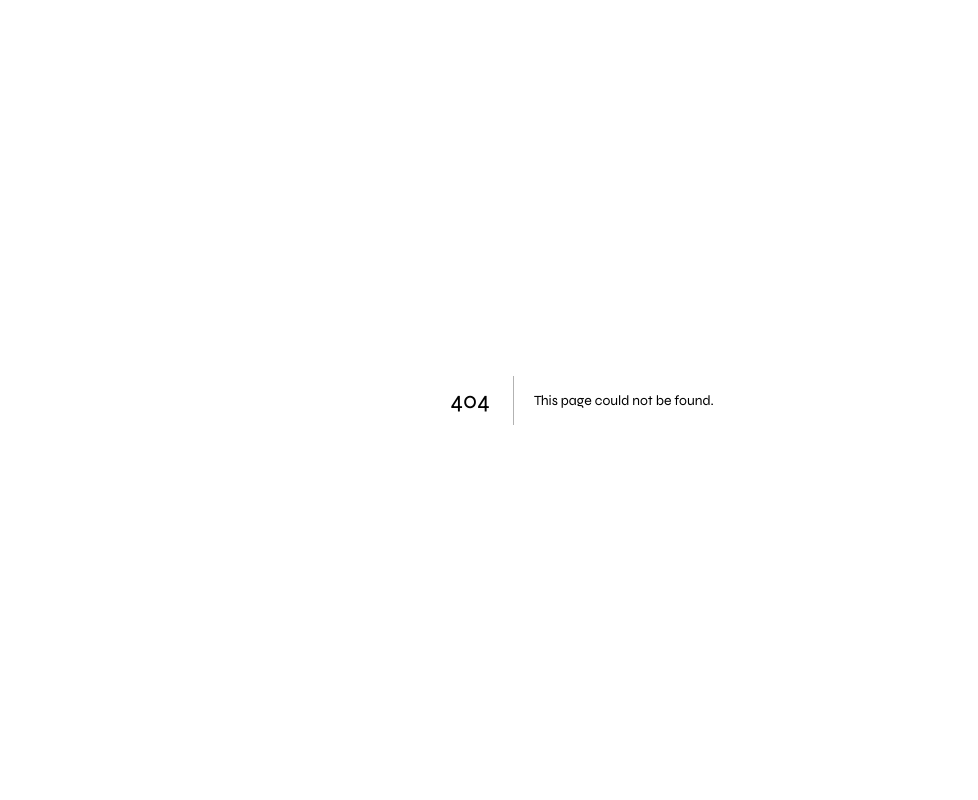
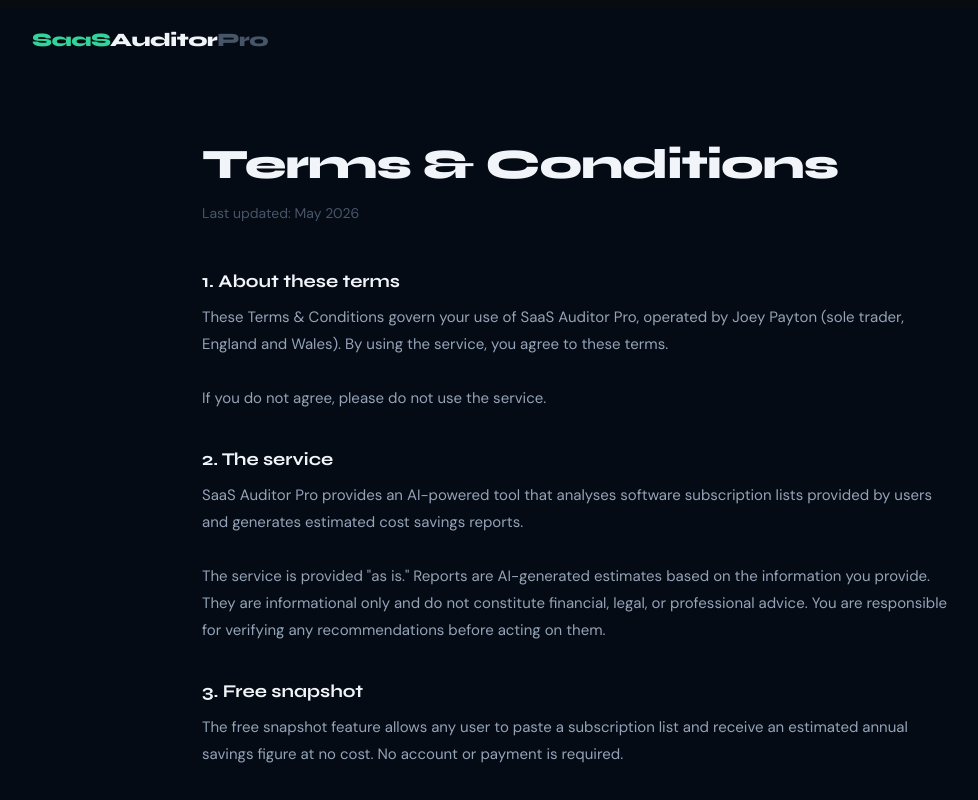
Before and after one commit to SaasAuditorPro/saas-auditor-pro, a Next.js app in the folder saas-auditor-pro/: page /privacy/saas-auditor-pro/app/terms in a window 1280 px wide. Before the commit this address had no page. Shown: the top 800 px of the page, without its empty margins (58-1036 px from the left). Built offline with nearby package versions, Linux system fonts and the light colour scheme.

Commit message:
Create page.tsx
T&C's

```diff
--- /dev/null
+++ b/saas-auditor-pro/app/privacy/saas-auditor-pro/app/terms/page.tsx
@@ -0,0 +1,45 @@
+import Link from "next/link";
+
+const s = {
+  bg: "#050b14", card: "#0c1525", border: "rgba(96,165,250,0.1)",
+  green: "#34d399", text: "#f1f5f9", sub: "#94a3b8", dim: "#475569",
+};
+
+export default function TermsPage() {
+  return (
+    <main style={{ minHeight: "100vh", background: s.bg, color: s.text }}>
+      <nav style={{ display: "flex", alignItems: "center", justifyContent: "space-between", padding: "20px 32px", maxWidth: "1100px", margin: "0 auto" }}>
+        <Link href="/" style={{ fontFamily: "Syne, sans-serif", fontWeight: 800, fontSize: "19px", textDecoration: "none", letterSpacing: "-0.5px" }}>
+          <span style={{ color: s.green }}>SaaS</span><span style={{ color: s.text }}>Auditor</span><span style={{ color: s.dim }}>Pro</span>
+        </Link>
+      </nav>
+      <div style={{ maxWidth: "760px", margin: "0 auto", padding: "40px 24px 80px" }}>
+        <h1 style={{ fontFamily: "Syne, sans-serif", fontWeight: 800, fontSize: "clamp(28px, 5vw, 42px)", color: s.text, letterSpacing: "-1px", marginBottom: "8px" }}>Terms & Conditions</h1>
+        <p style={{ fontFamily: "DM Sans, sans-serif", color: s.dim, fontSize: "14px", marginBottom: "48px" }}>Last updated: May 2026</p>
+
+        {[
+          { title: "1. About these terms", body: `These Terms & Conditions govern your use of SaaS Auditor Pro, operated by Joey Payton (sole trader, England and Wales). By using the service, you agree to these terms.\n\nIf you do not agree, please do not use the service.` },
+          { title: "2. The service", body: `SaaS Auditor Pro provides an AI-powered tool that analyses software subscription lists provided by users and generates estimated cost savings reports.\n\nThe service is provided "as is." Reports are AI-generated estimates based on the information you provide. They are informational only and do not constitute financial, legal, or professional advice. You are responsible for verifying any recommendations before acting on them.` },
+          { title: "3. Free snapshot", body: `The free snapshot feature allows any user to paste a subscription list and receive an estimated annual savings figure at no cost. No account or payment is required.\n\nThe free tier is provided at our sole discretion and may be modified or withdrawn at any time.` },
+          { title: "4. Basic plan subscription", body: `The Basic plan is a monthly recurring subscription charged at the price displayed at the time of purchase via Stripe.\n\n• Founder Member pricing (£19/month) is locked permanently for the first 100 subscribers, for as long as their subscription remains active and uninterrupted\n• Standard pricing (£29/month) applies to all subsequent subscribers\n• Payment is taken monthly in advance\n• Subscriptions renew automatically unless cancelled\n• You may cancel at any time via your Stripe customer portal — cancellation takes effect at the end of the current billing period\n• We do not offer refunds for partial months` },
+          { title: "5. Acceptable use", body: `You agree not to:\n\n• Use the service for any unlawful purpose\n• Submit false, misleading, or third-party subscription data without authorisation\n• Attempt to reverse engineer, scrape, or exploit the service\n• Resell or sublicense access to the service without written permission\n• Use the service in a way that disrupts or damages it` },
+          { title: "6. Intellectual property", body: `All content, design, code, and AI prompting methodology of SaaS Auditor Pro is the intellectual property of Joey Payton. You may not copy, reproduce, or distribute any part of the service without written permission.\n\nYou retain ownership of any subscription data you submit. By submitting it, you grant us a limited licence to process it for the purpose of generating your report.` },
+          { title: "7. Accuracy and disclaimers", body: `AI-generated reports are estimates based on the data provided. We make no guarantees regarding:\n\n• The accuracy of savings figures\n• The availability or pricing of suggested alternative tools\n• The suitability of recommendations for your specific business\n\nAlways conduct your own research before making business decisions based on our reports.` },
+          { title: "8. Limitation of liability", body: `To the maximum extent permitted by UK law, SaaS Auditor Pro shall not be liable for:\n\n• Any indirect, incidental, or consequential loss\n• Loss of profits, data, or business opportunity\n• Decisions made based on AI-generated reports\n\nOur total liability to you shall not exceed the amount you have paid us in the 3 months preceding any claim.` },
+          { title: "9. Governing law", body: `These terms are governed by the laws of England and Wales. Any disputes shall be subject to the exclusive jurisdiction of the courts of England and Wales.` },
+          { title: "10. Changes to terms", body: `We may update these terms from time to time. We will notify subscribers of material changes by email with 14 days notice. Continued use after notice constitutes acceptance.` },
+          { title: "11. Contact", body: `Questions about these terms: hello@saasauditorpro.com` },
+        ].map((s2, i) => (
+          <div key={i} style={{ marginBottom: "36px" }}>
+            <h2 style={{ fontFamily: "Syne, sans-serif", fontWeight: 700, fontSize: "18px", color: s.text, marginBottom: "12px" }}>{s2.title}</h2>
+            <div style={{ fontFamily: "DM Sans, sans-serif", color: s.sub, fontSize: "15px", lineHeight: 1.8, whiteSpace: "pre-line" }}>{s2.body}</div>
+          </div>
+        ))}
+
+        <div style={{ borderTop: `1px solid ${s.border}`, paddingTop: "32px", marginTop: "48px" }}>
+          <Link href="/" style={{ fontFamily: "DM Sans, sans-serif", color: s.green, textDecoration: "none", fontSize: "14px" }}>← Back to home</Link>
+        </div>
+      </div>
+    </main>
+  );
+}
```
